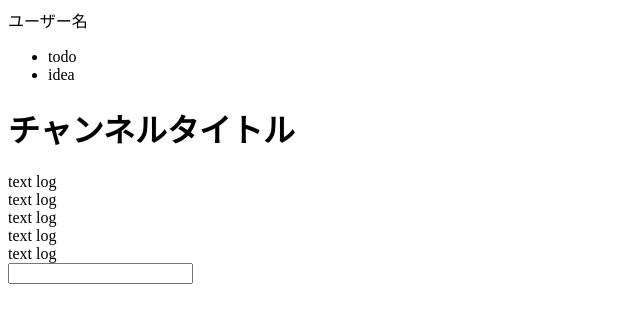
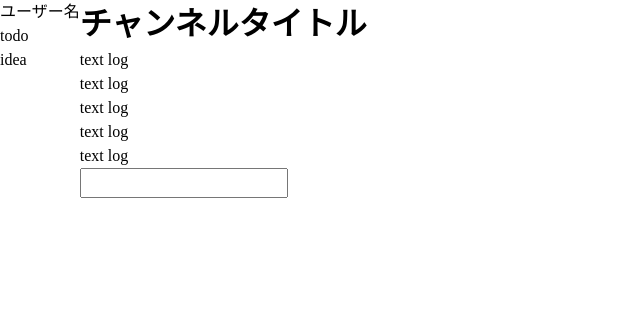
Before and after one commit to tatenodev/protochat, a Next.js app: page /channels/0000 in a window 1280 px wide. Shown: the top 322 px of the page, without its empty margins (0-640 px from the left). Built offline with nearby package versions, Linux system fonts and the light colour scheme.

Commit message:
add style

```diff
--- a/package.json
+++ b/package.json
@@ -9,6 +9,7 @@
     "lint": "next lint"
   },
   "dependencies": {
+    "@emotion/css": "^11.10.5",
     "@next/font": "13.1.1",
     "@types/node": "18.11.17",
     "@types/react": "18.0.26",
--- a/pages/_app.tsx
+++ b/pages/_app.tsx
@@ -1,4 +1,5 @@
 import type { AppProps } from "next/app";
+import "../styles/globals.css";
 
 export default function App({ Component, pageProps }: AppProps) {
   return <Component {...pageProps} />;
--- a/pages/_document.tsx
+++ b/pages/_document.tsx
@@ -1,4 +1,4 @@
-import { Html, Head, Main, NextScript } from 'next/document'
+import { Html, Head, Main, NextScript } from "next/document";
 
 export default function Document() {
   return (
@@ -9,5 +9,5 @@ export default function Document() {
         <NextScript />
       </body>
     </Html>
-  )
+  );
 }
--- a/pages/channels/[channelId].tsx
+++ b/pages/channels/[channelId].tsx
@@ -1,4 +1,5 @@
 import { useRouter } from "next/router";
+import { css } from "@emotion/css";
 
 export default function Channel() {
   const router = useRouter();
@@ -6,15 +7,15 @@ export default function Channel() {
   console.log(`channelId: ${channelId}`);
 
   return (
-    <div>
-      <nav>
+    <div className={Container}>
+      <nav className={Nav}>
         <div>ユーザー名</div>
         <ul>
           <li>todo</li>
           <li>idea</li>
         </ul>
       </nav>
-      <main>
+      <main className={Main}>
         <h1>チャンネルタイトル</h1>
         <div>text log</div>
         <div>text log</div>
@@ -28,3 +29,13 @@ export default function Channel() {
     </div>
   );
 }
+
+const Container = css`
+  display: flex;
+`;
+const Nav = css`
+  flex-shrink: 0;
+`;
+const Main = css`
+  width: 100%;
+`;
--- a/styles/globals.css
+++ b/styles/globals.css
@@ -1,107 +1,47 @@
-:root {
-  --max-width: 1100px;
-  --border-radius: 12px;
-  --font-mono: ui-monospace, Menlo, Monaco, 'Cascadia Mono', 'Segoe UI Mono',
-    'Roboto Mono', 'Oxygen Mono', 'Ubuntu Monospace', 'Source Code Pro',
-    'Fira Mono', 'Droid Sans Mono', 'Courier New', monospace;
-
-  --foreground-rgb: 0, 0, 0;
-  --background-start-rgb: 214, 219, 220;
-  --background-end-rgb: 255, 255, 255;
-
-  --primary-glow: conic-gradient(
-    from 180deg at 50% 50%,
-    #16abff33 0deg,
-    #0885ff33 55deg,
-    #54d6ff33 120deg,
-    #0071ff33 160deg,
-    transparent 360deg
-  );
-  --secondary-glow: radial-gradient(
-    rgba(255, 255, 255, 1),
-    rgba(255, 255, 255, 0)
-  );
-
-  --tile-start-rgb: 239, 245, 249;
-  --tile-end-rgb: 228, 232, 233;
-  --tile-border: conic-gradient(
-    #00000080,
-    #00000040,
-    #00000030,
-    #00000020,
-    #00000010,
-    #00000010,
-    #00000080
-  );
-
-  --callout-rgb: 238, 240, 241;
-  --callout-border-rgb: 172, 175, 176;
-  --card-rgb: 180, 185, 188;
-  --card-border-rgb: 131, 134, 135;
+*,
+*::before,
+*::after {
+  box-sizing: border-box;
 }
-
-@media (prefers-color-scheme: dark) {
-  :root {
-    --foreground-rgb: 255, 255, 255;
-    --background-start-rgb: 0, 0, 0;
-    --background-end-rgb: 0, 0, 0;
-
-    --primary-glow: radial-gradient(rgba(1, 65, 255, 0.4), rgba(1, 65, 255, 0));
-    --secondary-glow: linear-gradient(
-      to bottom right,
-      rgba(1, 65, 255, 0),
-      rgba(1, 65, 255, 0),
-      rgba(1, 65, 255, 0.3)
-    );
-
-    --tile-start-rgb: 2, 13, 46;
-    --tile-end-rgb: 2, 5, 19;
-    --tile-border: conic-gradient(
-      #ffffff80,
-      #ffffff40,
-      #ffffff30,
-      #ffffff20,
-      #ffffff10,
-      #ffffff10,
-      #ffffff80
-    );
-
-    --callout-rgb: 20, 20, 20;
-    --callout-border-rgb: 108, 108, 108;
-    --card-rgb: 100, 100, 100;
-    --card-border-rgb: 200, 200, 200;
-  }
-}
-
 * {
-  box-sizing: border-box;
-  padding: 0;
   margin: 0;
 }
-
 html,
 body {
-  max-width: 100vw;
-  overflow-x: hidden;
+  height: 100%;
 }
-
 body {
-  color: rgb(var(--foreground-rgb));
-  background: linear-gradient(
-      to bottom,
-      transparent,
-      rgb(var(--background-end-rgb))
-    )
-    rgb(var(--background-start-rgb));
+  line-height: 1.5;
+  -webkit-font-smoothing: antialiased;
 }
-
-a {
-  color: inherit;
-  text-decoration: none;
+img,
+picture,
+video,
+canvas,
+svg {
+  display: block;
+  max-width: 100%;
 }
-
-@media (prefers-color-scheme: dark) {
-  html {
-    color-scheme: dark;
-  }
+input,
+button,
+textarea,
+select {
+  font: inherit;
 }
+p,
+h1,
+h2,
+h3,
+h4,
+h5,
+h6 {
+  overflow-wrap: break-word;
+}
+#root,
+#__next {
+  isolation: isolate;
+}
+ul {
+  list-style: none;
+  padding: 0;
+}
```
Also changed, not shown: 1 other file (tests, documents, lock files or other folders).
